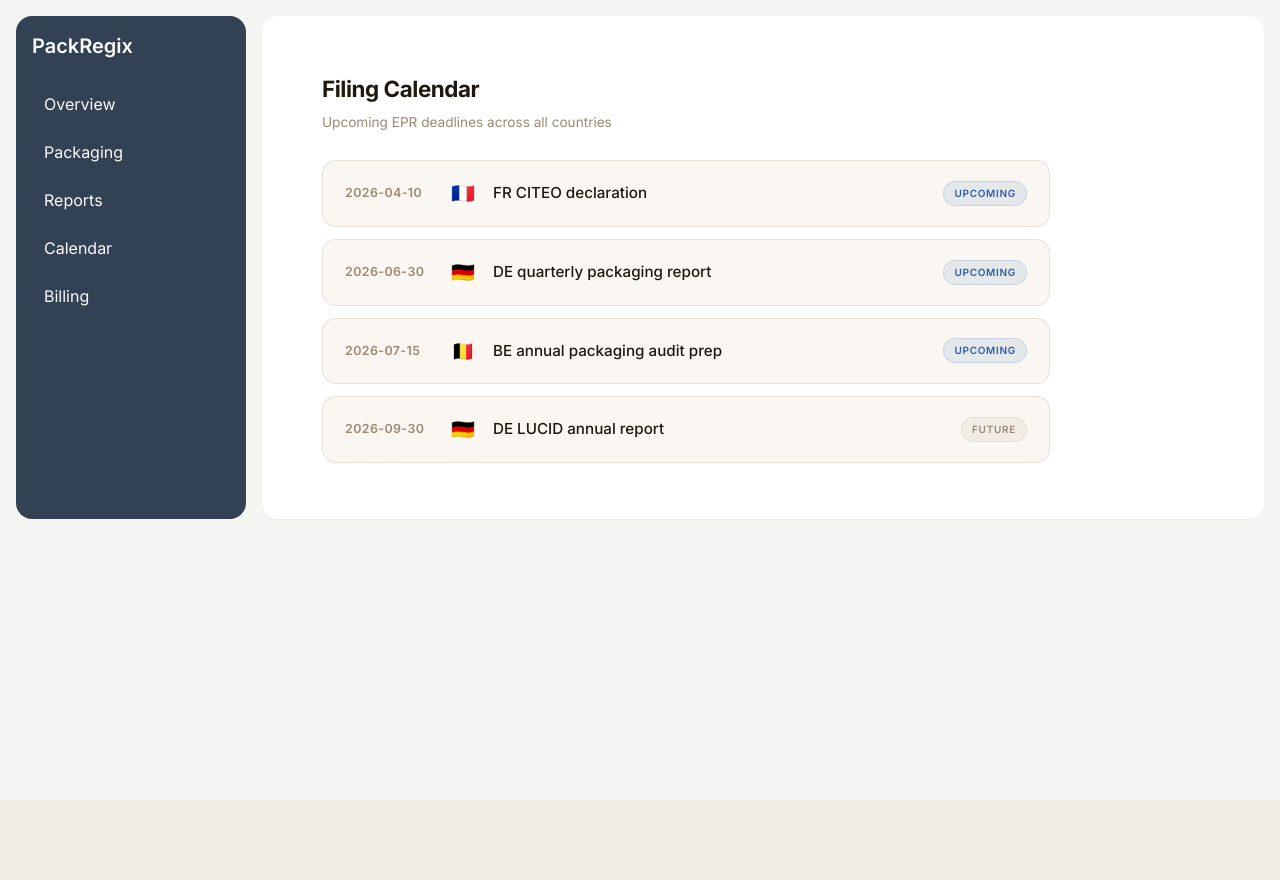
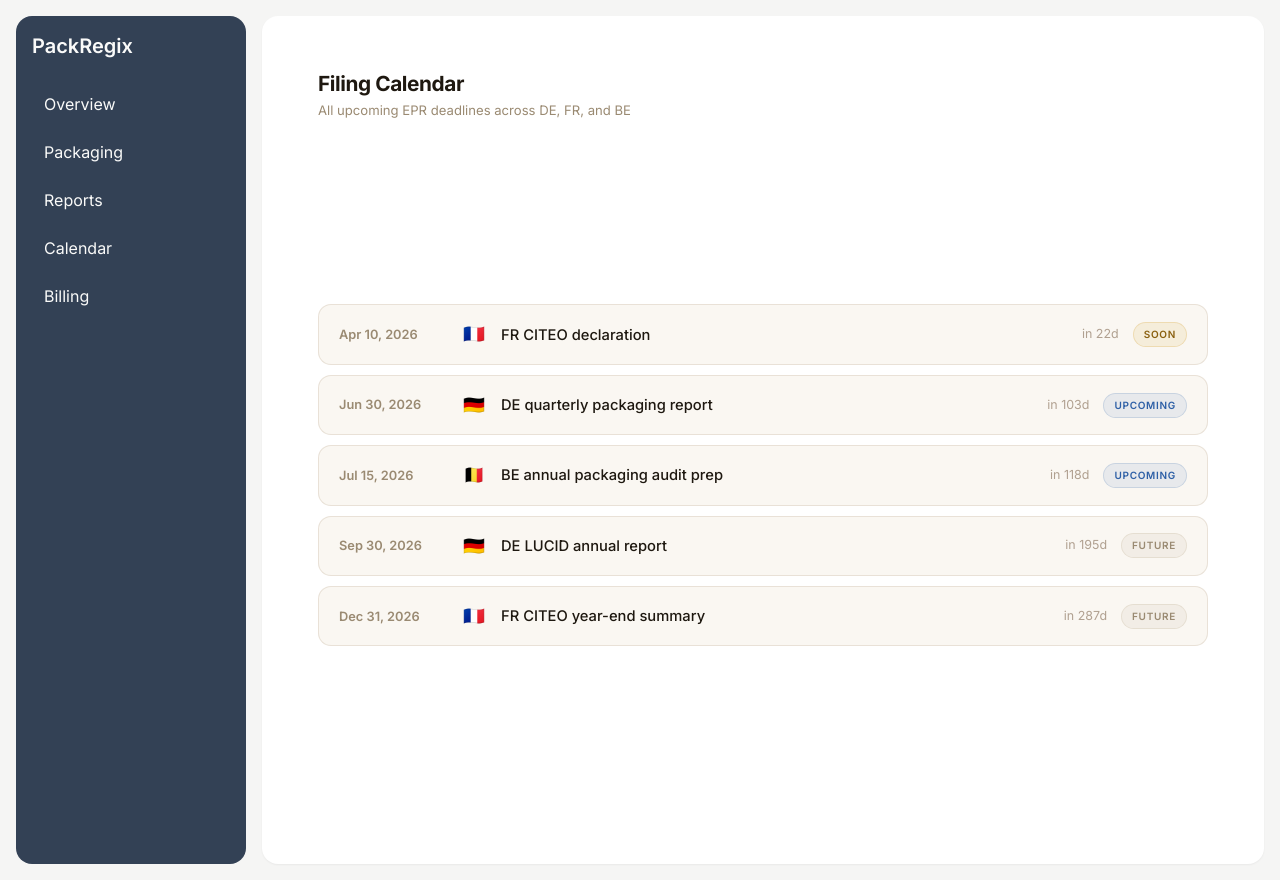
Before and after one commit to BoringEuropeanDev/PackRegix, a Next.js app: page /dashboard/calendar in a window 1280 px wide. Before the commit the page ends 800 px from the top, so only its background shows below. Built offline with nearby package versions, Linux system fonts and the light colour scheme.

Commit message:
Update page.tsx

```diff
--- a/app/dashboard/calendar/page.tsx
+++ b/app/dashboard/calendar/page.tsx
@@ -1,10 +1,10 @@
 const deadlines = [
-  { date: '2026-04-10', task: 'FR CITEO declaration', country: 'FR', status: 'upcoming' },
-  { date: '2026-06-30', task: 'DE quarterly packaging report', country: 'DE', status: 'upcoming' },
-  { date: '2026-07-15', task: 'BE annual packaging audit prep', country: 'BE', status: 'upcoming' },
-  { date: '2026-09-30', task: 'DE LUCID annual report', country: 'DE', status: 'future' },
+  { date: 'Apr 10, 2026', task: 'FR CITEO declaration', country: 'FR', days: 22, status: 'soon' },
+  { date: 'Jun 30, 2026', task: 'DE quarterly packaging report', country: 'DE', days: 103, status: 'upcoming' },
+  { date: 'Jul 15, 2026', task: 'BE annual packaging audit prep', country: 'BE', days: 118, status: 'upcoming' },
+  { date: 'Sep 30, 2026', task: 'DE LUCID annual report', country: 'DE', days: 195, status: 'future' },
+  { date: 'Dec 31, 2026', task: 'FR CITEO year-end summary', country: 'FR', days: 287, status: 'future' },
 ]
-
 const flag: Record<string,string> = { DE: '🇩🇪', FR: '🇫🇷', BE: '🇧🇪' }
 
 export default function CalendarPage() {
@@ -12,36 +12,40 @@ export default function CalendarPage() {
     <>
       <style>{`
         *, *::before, *::after { margin: 0; padding: 0; box-sizing: border-box; }
+        html, body, #__next { height: 100%; }
         body { font-family: -apple-system, BlinkMacSystemFont, 'Segoe UI', sans-serif; background: #f0ece4; }
-        .pg { padding: 32px 36px; max-width: 800px; }
-        .pg-title { font-size: 1.4rem; font-weight: 700; color: #1e1810; letter-spacing: -0.02em; margin-bottom: 6px; }
-        .pg-sub { font-size: 0.85rem; color: #9a8a72; margin-bottom: 28px; }
-        .timeline { display: flex; flex-direction: column; gap: 12px; }
-        .dl-card {
+        .pg { height: 100vh; display: flex; flex-direction: column; padding: 28px 32px; gap: 18px; overflow: hidden; }
+        .pg-title { font-size: 1.3rem; font-weight: 700; color: #1e1810; letter-spacing: -0.02em; }
+        .pg-sub { font-size: 0.82rem; color: #9a8a72; margin-top: 2px; }
+        .list { display: flex; flex-direction: column; gap: 10px; flex: 1; justify-content: center; }
+        .dl {
           background: #faf7f2; border: 1px solid rgba(180,160,130,0.25);
-          border-radius: 14px; padding: 18px 22px;
-          display: flex; align-items: center; gap: 18px;
+          border-radius: 13px; padding: 16px 20px;
+          display: grid; grid-template-columns: 110px 1.5rem 1fr auto auto;
+          align-items: center; gap: 14px;
         }
-        .dl-date { font-size: 0.78rem; font-weight: 600; color: #9a8a72; min-width: 88px; letter-spacing: 0.03em; }
-        .dl-flag { font-size: 1.2rem; }
-        .dl-task { font-size: 0.95rem; color: #1e1810; font-weight: 500; flex: 1; }
-        .dl-badge {
-          font-size: 10px; font-weight: 600; text-transform: uppercase; letter-spacing: 0.07em;
-          padding: 4px 10px; border-radius: 100px;
-        }
-        .badge-upcoming { background: rgba(74,122,181,0.12); color: #2d5fa6; border: 1px solid rgba(74,122,181,0.2); }
-        .badge-future { background: rgba(180,160,130,0.12); color: #9a8a72; border: 1px solid rgba(180,160,130,0.2); }
+        .dl-date { font-size: 0.8rem; font-weight: 600; color: #9a8a72; }
+        .dl-flag { font-size: 1.1rem; }
+        .dl-task { font-size: 0.92rem; color: #1e1810; font-weight: 500; }
+        .dl-days { font-size: 0.78rem; color: #b0a090; white-space: nowrap; }
+        .badge { font-size: 10px; font-weight: 600; text-transform: uppercase; letter-spacing: 0.07em; padding: 4px 10px; border-radius: 100px; white-space: nowrap; }
+        .badge-soon     { background: rgba(212,162,54,0.12); color: #8a6010; border: 1px solid rgba(212,162,54,0.25); }
+        .badge-upcoming { background: rgba(74,122,181,0.1); color: #2d5fa6; border: 1px solid rgba(74,122,181,0.2); }
+        .badge-future   { background: rgba(180,160,130,0.1); color: #9a8a72; border: 1px solid rgba(180,160,130,0.2); }
       `}</style>
       <div className="pg">
-        <div className="pg-title">Filing Calendar</div>
-        <div className="pg-sub">Upcoming EPR deadlines across all countries</div>
-        <div className="timeline">
-          {deadlines.map(d => (
-            <div key={d.date+d.task} className="dl-card">
+        <div>
+          <div className="pg-title">Filing Calendar</div>
+          <div className="pg-sub">All upcoming EPR deadlines across DE, FR, and BE</div>
+        </div>
+        <div className="list">
+          {deadlines.map(d=>(
+            <div key={d.date+d.task} className="dl">
               <div className="dl-date">{d.date}</div>
               <div className="dl-flag">{flag[d.country]}</div>
               <div className="dl-task">{d.task}</div>
-              <div className={`dl-badge badge-${d.status}`}>{d.status}</div>
+              <div className="dl-days">in {d.days}d</div>
+              <div className={`badge badge-${d.status}`}>{d.status}</div>
             </div>
           ))}
         </div>
```
